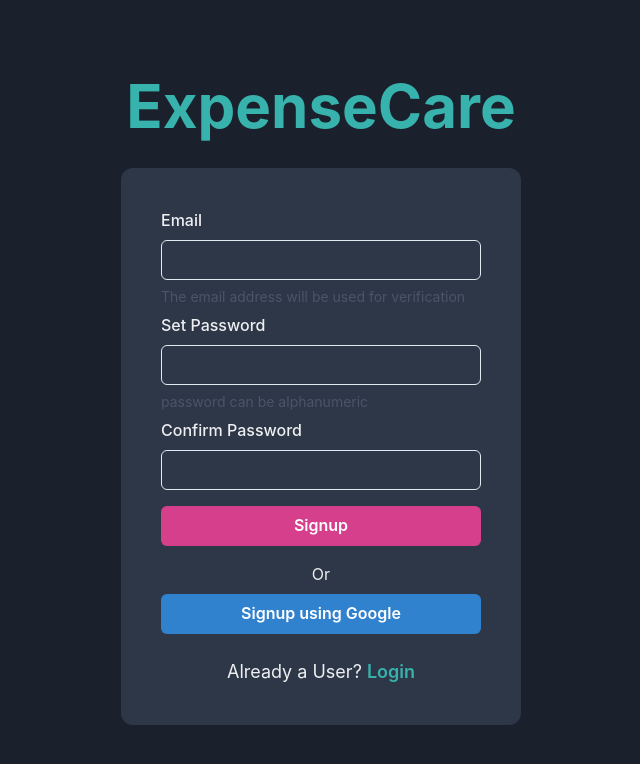
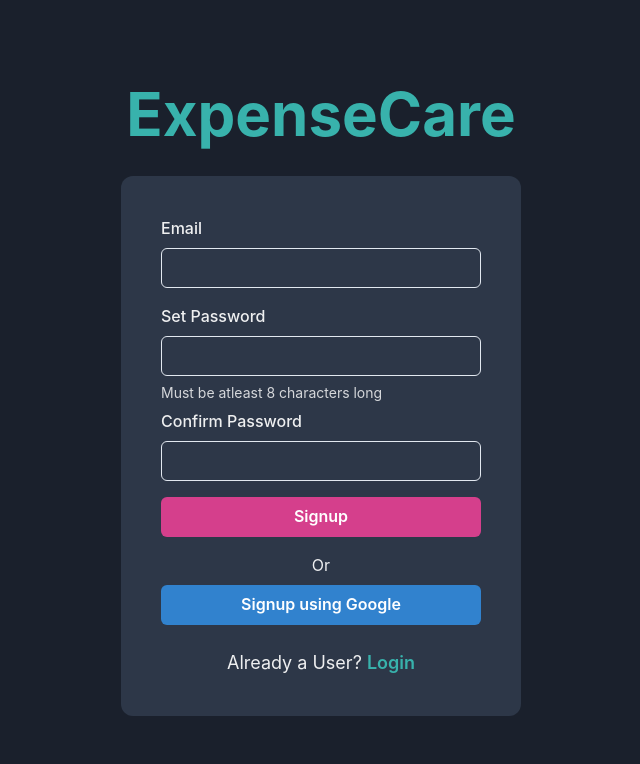
Before and after one commit to hareeshbabu82ns/ExpenseCare, a React (Vite) app: page /signup in a window 1280 px wide. Shown: the top 764 px of the page, without its empty margins (319-959 px from the left). Built offline with nearby package versions, Linux system fonts and the light colour scheme.

Commit message:
Resolved minor  bugs (loading state and form inputs) on Login and Signup page

```diff
--- a/src/pages/Login.jsx
+++ b/src/pages/Login.jsx
@@ -28,12 +28,12 @@ function Login() {
   const {
     handleSubmit,
     register,
+    reset,
     formState: { errors },
   } = useForm({
     defaultValues: {
       email: "",
       password: "",
-      confirmPassword: "",
     },
   });
 
@@ -65,12 +65,14 @@ function Login() {
       },
       (error) => {
         console.log(error);
+        reset();
         toast({
           title: "Not able to Login",
-          description: "Please provide correct and password",
+          description: "Please provide correct email ID and password",
           status: "error",
           colorScheme: "red",
         });
+        dispatch(loadingActions.setLoading(false));
       }
     );
 
@@ -116,7 +118,7 @@ function Login() {
           {/* email */}
           <Flex
             flexDir={"column"}
-            gap={2}
+            gap={4}
             bgColor={"lightgray"}
             color={"whiteAlpha.900"}
             p={10}
@@ -125,6 +127,7 @@ function Login() {
             <FormControl isInvalid={errors.email}>
               <FormLabel htmlFor="email">Email</FormLabel>
               <Input
+                placeholder="Registered Email ID"
                 w={"xs"}
                 type="email"
                 {...register("email", { required: "email is required" })}
@@ -133,7 +136,7 @@ function Login() {
               {errors.email ? (
                 <FormErrorMessage>{errors.email.message}</FormErrorMessage>
               ) : (
-                <FormHelperText>Enter registered email address</FormHelperText>
+                <FormHelperText textColor={"whiteAlpha.800"}></FormHelperText>
               )}
             </FormControl>
 
@@ -151,7 +154,7 @@ function Login() {
               {errors.password ? (
                 <FormErrorMessage>{errors.password.message}</FormErrorMessage>
               ) : (
-                <FormHelperText>password can be alphanumeric</FormHelperText>
+                <FormHelperText textColor={"whiteAlpha.700"}></FormHelperText>
               )}
             </FormControl>
 
--- a/src/pages/Signup.jsx
+++ b/src/pages/Signup.jsx
@@ -107,6 +107,7 @@ function Signup() {
         );
       },
       (error) => {
+        dispatch(loadingActions.setLoading(false));
         toast({
           title: "An error occured",
           description: "Please provide valid inputs",
@@ -168,9 +169,7 @@ function Signup() {
               {errors.email ? (
                 <FormErrorMessage>{errors.email.message}</FormErrorMessage>
               ) : (
-                <FormHelperText>
-                  The email address will be used for verification
-                </FormHelperText>
+                <FormHelperText textColor={"whiteAlpha.700"}></FormHelperText>
               )}
             </FormControl>
 
@@ -188,7 +187,9 @@ function Signup() {
               {errors.password ? (
                 <FormErrorMessage>{errors.password.message}</FormErrorMessage>
               ) : (
-                <FormHelperText>password can be alphanumeric</FormHelperText>
+                <FormHelperText textColor={"whiteAlpha.800"}>
+                  Must be atleast 8 characters long
+                </FormHelperText>
               )}
             </FormControl>
 
```
